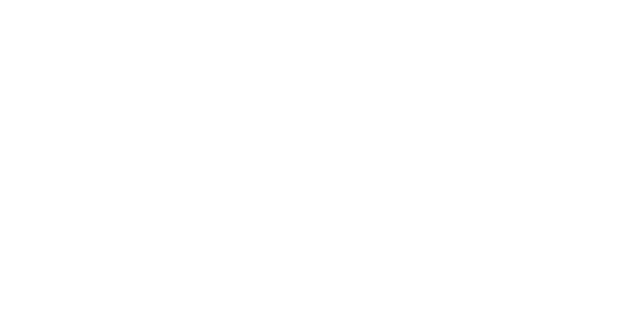
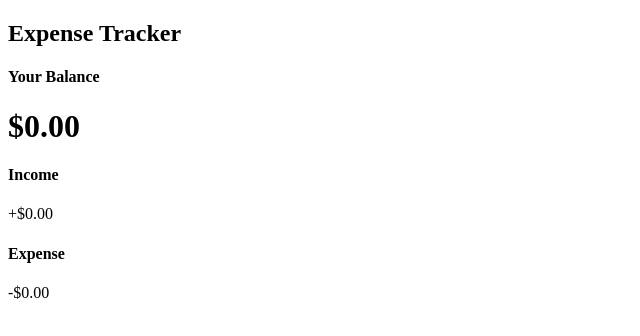
Before and after one commit to DEV-Gitanjali/Expense_Tracker, a plain HTML site: page index.html in a window 1280 px wide. Shown: the whole page, without its empty margins (0-640 px from the left). Drawn offline with Linux system fonts and the light colour scheme.

Commit message:
this code for expense tracker container

```diff
--- a/index.html
+++ b/index.html
@@ -7,6 +7,27 @@
     <title>Expense Tracker</title>
 </head>
 <body>
+<h2>Expense Tracker</h2>
+
+<div class="container">
+    <h4>Your Balance</h4>
+    <h1 id="balance">$0.00</h1>
+
+    <div class="inc-exp-container">
+        <div>
+            <h4>Income</h4>
+            <p id="money-puse" class="money plus">+$0.00</p>
+        </div>
+
+        <div>
+            <h4>Expense </h4>
+            <p id="money-minus" class="money minus">-$0.00</p>
+        </div>
+
+    </div>
+
+</div>
+
     <script src="script.js"></script>
 </body>
 </html>
```
